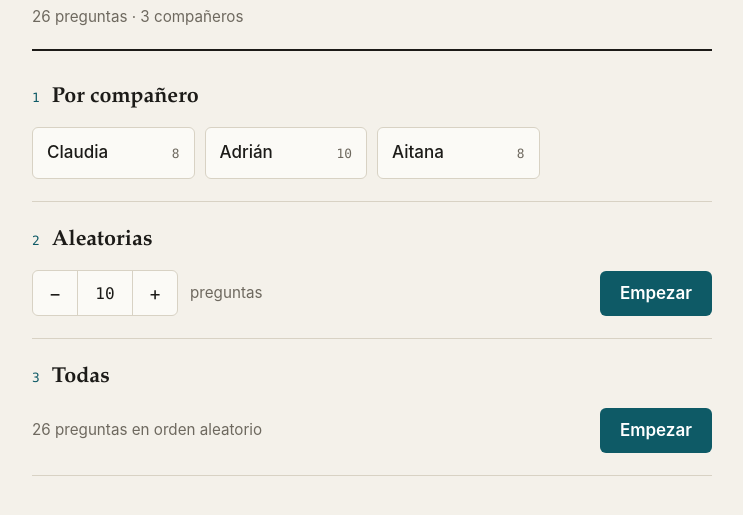
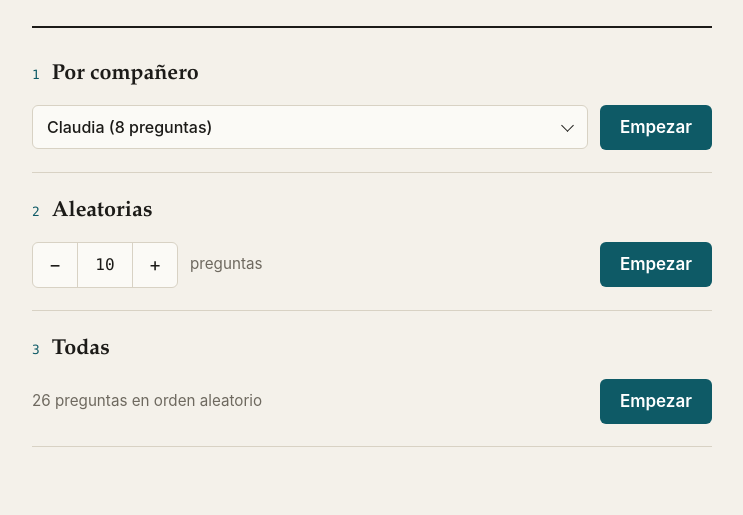
Before and after one commit to gonncho/test-hidro, a plain HTML site: page index.html in a window 1280 px wide. Shown: the part 119-634 px from the top of the page, without its empty margins (268-1011 px from the left). Drawn offline with Linux system fonts and the light colour scheme.

Commit message:
Desplegable para elegir compañero y sin subtítulo de resumen
Co-Authored-By: Claude Opus 5.5 <noreply@anthropic.com>
Claude-Session: https://claude.ai/code/session_016BbqmW3d8JhfyQyCb8owFa

```diff
--- a/app.js
+++ b/app.js
@@ -157,19 +157,21 @@ function abrirVisor(src) {
 // ---------- Menú ----------
 function iniciarMenu() {
   const total = todasLasPreguntas().length;
-  $("resumen").textContent = `${total} preguntas · ${COMPANEROS.length} compañeros`;
+  $("resumen").textContent = "";
   $("txt-todas").textContent = `${total} preguntas en orden aleatorio`;
 
-  const lista = $("lista-companeros");
-  lista.innerHTML = "";
-  for (const c of COMPANEROS) {
-    const b = document.createElement("button");
-    b.className = "companero";
-    b.innerHTML = `<span>${nombreCorto(c)}</span><span class="cuenta">${c.preguntas.length}</span>`;
-    b.onclick = () =>
-      empezar(c.preguntas.map((p, i) => ({ ...p, autor: nombreCorto(c), num: i + 1 })), true);
-    lista.appendChild(b);
-  }
+  const sel = $("sel-companero");
+  sel.innerHTML = "";
+  COMPANEROS.forEach((c, i) => {
+    const o = document.createElement("option");
+    o.value = i;
+    o.textContent = `${nombreCorto(c)} (${c.preguntas.length} preguntas)`;
+    sel.appendChild(o);
+  });
+  $("btn-companero").onclick = () => {
+    const c = COMPANEROS[+sel.value];
+    empezar(c.preguntas.map((p, i) => ({ ...p, autor: nombreCorto(c), num: i + 1 })), true);
+  };
 
   const num = $("num-aleatorias");
   num.max = total;
--- a/index.html
+++ b/index.html
@@ -8,7 +8,7 @@
   <meta name="apple-mobile-web-app-capable" content="yes">
   <meta name="apple-mobile-web-app-title" content="Test Hidro">
   <title>Test Hidrometeorología</title>
-  <link rel="stylesheet" href="style.css?v=3">
+  <link rel="stylesheet" href="style.css?v=4">
 </head>
 <body>
   <main id="app">
@@ -25,7 +25,12 @@
           <span class="num">1</span>
           <h2>Por compañero</h2>
         </div>
-        <div id="lista-companeros" class="companeros"></div>
+        <div class="fila">
+          <div class="desplegable">
+            <select id="sel-companero" aria-label="Compañero"></select>
+          </div>
+          <button id="btn-companero" class="primario">Empezar</button>
+        </div>
       </section>
 
       <section class="modo">
@@ -91,7 +96,7 @@
 
   <div id="visor" class="visor oculto"><img alt=""></div>
 
-  <script src="data/lista.js?v=3"></script>
-  <script src="app.js?v=3"></script>
+  <script src="data/lista.js?v=4"></script>
+  <script src="app.js?v=4"></script>
 </body>
 </html>
--- a/style.css
+++ b/style.css
@@ -61,6 +61,7 @@ h1 {
   margin: 8px 0 6px;
 }
 .resumen { margin: 0; color: var(--muted); font-size: .95rem; }
+.resumen:empty { display: none; }
 
 /* ---------- Modos ---------- */
 .modo { padding: 22px 0; border-bottom: 1px solid var(--rule); }
@@ -95,6 +96,21 @@ h1 {
 .stepper input::-webkit-outer-spin-button,
 .stepper input::-webkit-inner-spin-button { -webkit-appearance: none; margin: 0; }
 .stepper input:focus { outline: none; background: var(--paper); }
+
+.desplegable { position: relative; flex: 1; min-width: 180px; }
+.desplegable::after {
+  content: ""; position: absolute; right: 16px; top: 50%;
+  width: 8px; height: 8px; margin-top: -6px;
+  border-right: 1.5px solid var(--ink); border-bottom: 1.5px solid var(--ink);
+  transform: rotate(45deg); pointer-events: none;
+}
+.desplegable select {
+  width: 100%; min-height: 44px; padding: 10px 40px 10px 14px;
+  font: 500 1rem var(--sans); color: var(--ink);
+  background: var(--sheet); border: 1px solid var(--rule); border-radius: 6px;
+  -webkit-appearance: none; appearance: none; cursor: pointer;
+}
+.desplegable select:focus-visible { outline: 2px solid var(--accent); outline-offset: 2px; }
 
 /* ---------- Botones ---------- */
 button {
```
